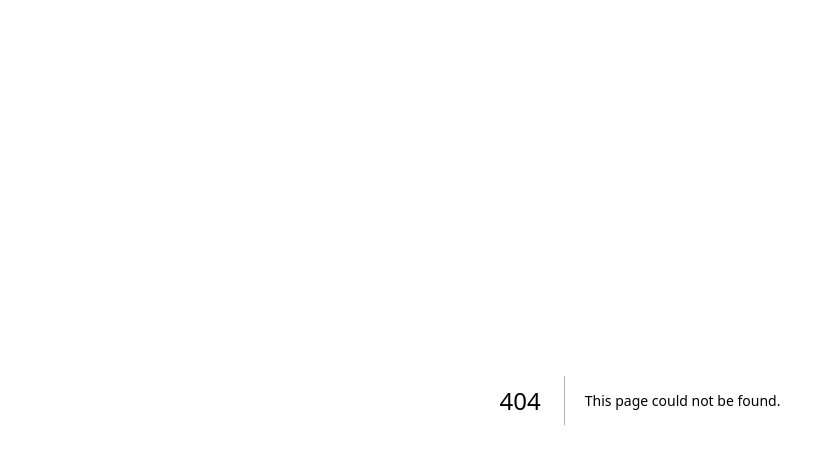
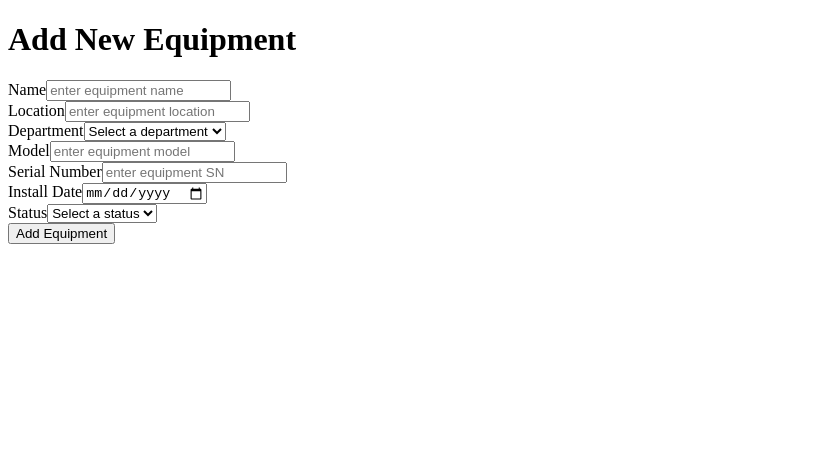
Before and after one commit to 19tylermalone94/cmms, a Next.js app: page /equipment in a window 1280 px wide. Before the commit this address had no page. Shown: the top 464 px of the page, without its empty margins (0-835 px from the left). Built offline with nearby package versions, Linux system fonts and the light colour scheme.

Commit message:
create equipment route

```diff
--- /dev/null
+++ b/src/app/equipment/page.tsx
@@ -0,0 +1,10 @@
+import EquipmentForm from "../components/EquipmentForm";
+
+export default function Equipment() {
+  return (
+    <div>
+      <h1>Add New Equipment</h1>
+      <EquipmentForm></EquipmentForm>
+    </div>
+  );
+}
```
